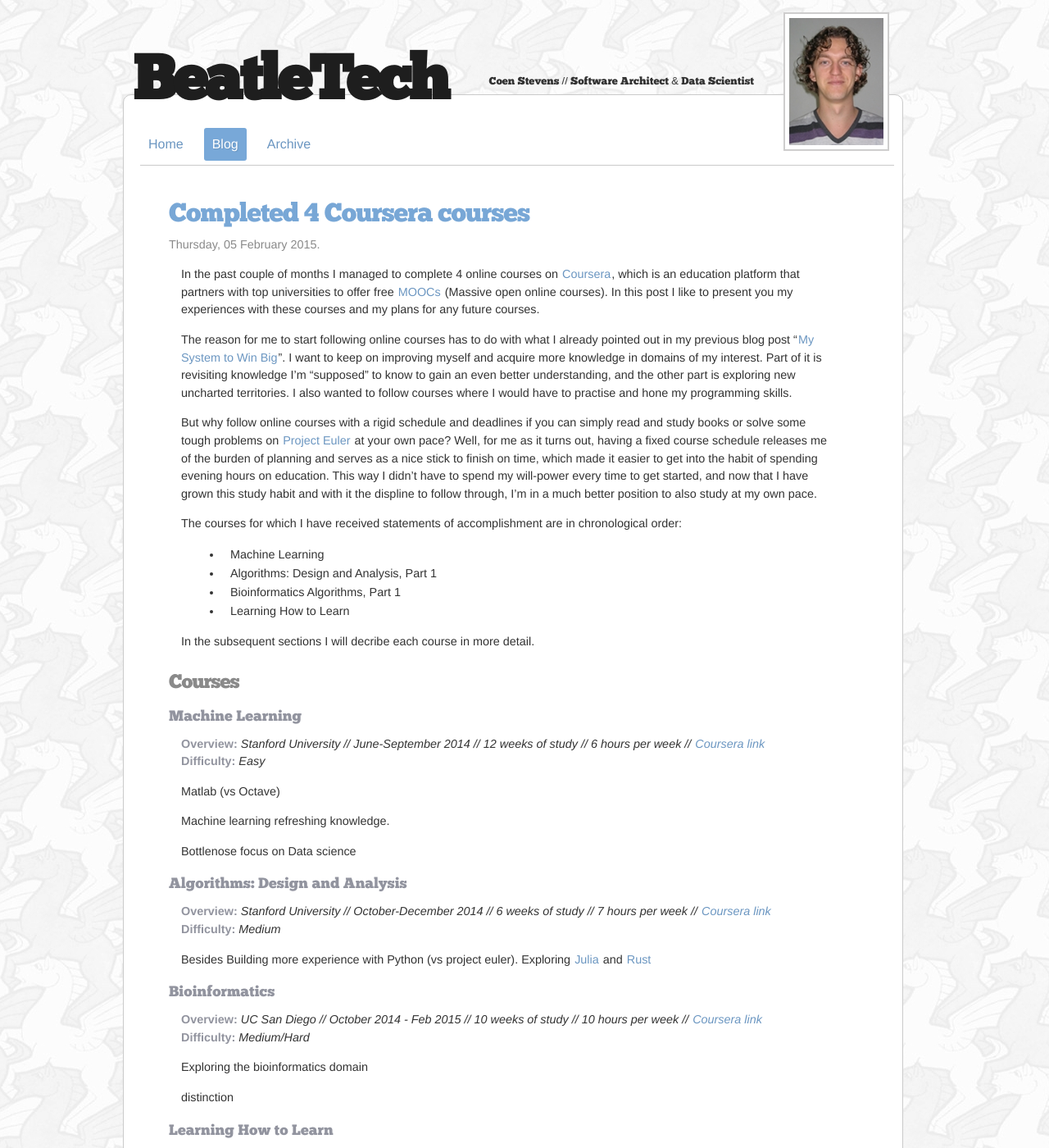
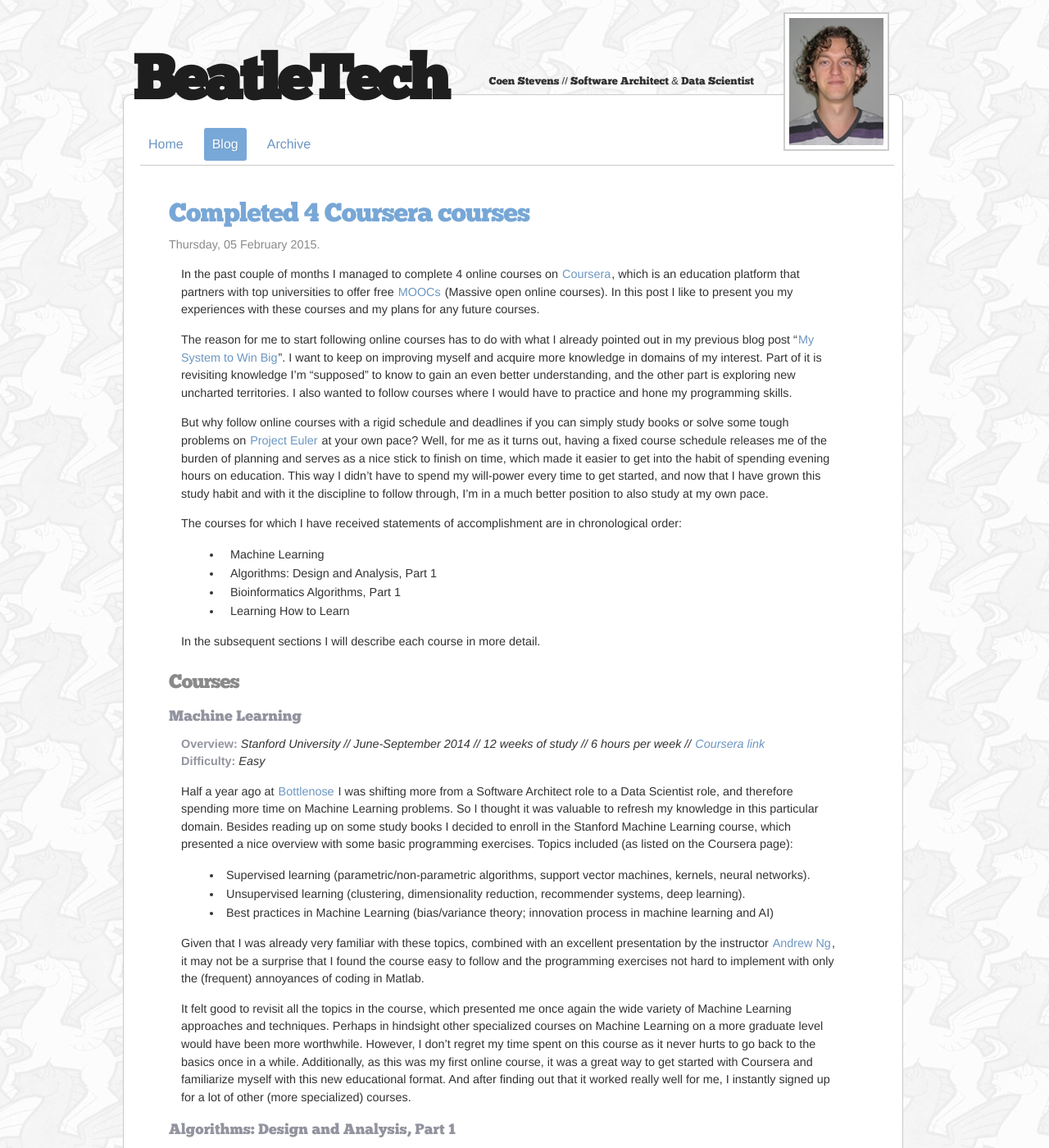
Before and after one commit to beatlevic/beatletech, a Jekyll site: the page built from _posts/2015-02-05-coursera-courses.markdown, in a window 1280 px wide and 1400 px high. Shown: the whole window at 82% size. Built offline with Jekyll 4.4.1, drawn with Linux system fonts in a browser that asks for light colours; nearby versions of some CDN libraries; Markdown is read by kramdown in place of the engine named in the settings; comment, search, counter and statistics services are not loaded; some of the changed text lies outside the part shown.

Commit message:
Machine learning section on coursera blog

```diff
--- a/_posts/2015-02-05-coursera-courses.markdown
+++ b/_posts/2015-02-05-coursera-courses.markdown
@@ -19,14 +19,14 @@ previous blog post "[My System to Win Big](http://beatletech.com/2015/02/03/my-s
 keep on improving myself and acquire more knowledge in domains of my interest. Part of it is
 revisiting knowledge I'm "supposed" to know to gain an even better understanding, and the other part
 is exploring new uncharted territories. I also wanted to follow courses where I would have to
-practise and hone my programming skills.
+practice and hone my programming skills.
 
-But why follow online courses with a rigid schedule and deadlines if you can simply read and study books or solve some tough problems on
+But why follow online courses with a rigid schedule and deadlines if you can simply study books or solve some tough problems on
 [Project Euler](https://projecteuler.net/) at your own pace? Well, for me as it turns out, having a fixed
 course schedule releases me of the burden of planning and serves as a nice stick to finish on time,
 which made it easier to get into the habit of spending evening hours on education. This way I didn't
 have to spend my will-power every time to get started, and now that I have grown this study habit and
-with it the displine to follow through, I'm in a much better position to also study at my own pace.
+with it the discipline to follow through, I'm in a much better position to also study at my own pace.
 
 The courses for which I have received statements of accomplishment are in chronological order:
 
@@ -35,7 +35,7 @@ The courses for which I have received statements of accomplishment are in chrono
 - [Bioinformatics Algorithms, Part 1](https://www.coursera.org/course/bioinformatics)
 - [Learning How to Learn](https://www.coursera.org/course/learning)
 
-In the subsequent sections I will decribe each course in more detail.
+In the subsequent sections I will describe each course in more detail.
 
 ### Courses
 #### Machine Learning
@@ -43,15 +43,31 @@ In the subsequent sections I will decribe each course in more detail.
 **Overview:** *Stanford University // June-September 2014 // 12 weeks of study // 6 hours per week // [Coursera link](https://www.coursera.org/course/ml)*
 **Difficulty:** *Easy*
 
+Half a year ago at [Bottlenose](http://bottlenose.com) I was shifting more from a Software Architect
+role to a Data Scientist role, and therefore spending more time on Machine Learning problems. So I
+thought it was valuable to refresh my knowledge in this particular domain. Besides reading up on
+some study books I decided to enroll in the Stanford Machine Learning course, which presented a nice
+overview with some basic programming exercises. Topics included (as listed on the Coursera page):
 
-Matlab (vs Octave)
+- Supervised learning (parametric/non-parametric algorithms, support vector machines, kernels,
+neural networks).
+- Unsupervised learning (clustering, dimensionality reduction, recommender systems, deep learning).
+- Best practices in Machine Learning (bias/variance theory; innovation process in machine learning and AI)
 
-Machine learning refreshing knowledge.
+Given that I was already very familiar with these topics, combined with an excellent presentation by
+the instructor [Andrew Ng](https://www.coursera.org/instructor/andrewng), it may not be a surprise that I found the
+course easy to follow and the programming exercises not hard to implement with only the (frequent)
+annoyances of coding in Matlab.
 
-Bottlenose focus on Data science
+It felt good to revisit all the topics in the course, which presented me once again the wide variety
+of Machine Learning approaches and techniques. Perhaps in hindsight other specialized courses on
+Machine Learning on a more graduate level would have been more worthwhile. However, I don't regret
+my time spent on this course as it never hurts to go back to the basics once in a while.
+Additionally, as this was my first online course, it was a great way to get started with Coursera
+and familiarize myself with this new educational format. And after finding out that it
+worked really well for me, I instantly signed up for a lot of other (more specialized) courses.
 
-
-#### Algorithms: Design and Analysis
+#### Algorithms: Design and Analysis, Part 1
 
 **Overview:** *Stanford University // October-December 2014 // 6 weeks of study // 7 hours per week
 // [Coursera link](https://www.coursera.org/course/algo)*
@@ -62,7 +78,7 @@ Exploring [Julia](http://julialang.org/) and [Rust](http://www.rust-lang.org/)
 
 
 
-#### Bioinformatics
+#### Bioinformatics Algorithms, Part 1
 
 **Overview:** *UC San Diego // October 2014 - Feb 2015 // 10 weeks of study // 10 hours per week //
 [Coursera link](https://www.coursera.org/course/bioinformatics)*
@@ -93,9 +109,15 @@ two courses I already completed:
 - [Bioinformatics Algorithms, Part 2](https://www.coursera.org/course/bioinformatics2)
 - [Probabilistic Graphical Models](https://www.coursera.org/course/pgm)
 
-Additionaly I'm looking forward to follow more courses specialized in the field of bioinformatics
-(e.g. genetics, biomedicine, evolution, neuroscience) and Data Science (mining datasets, pattern
+Additionally I'm looking forward to follow more courses specialized in the field of bioinformatics
+(e.g. genetics, bio-medicine, evolution, neuroscience) and Data Science (mining datasets, pattern
 discovery, advanced statistics)
 
 Also want to finish Linear and Integer Programming, which I only completed 2/7 weeks and dropped due
 to time constraints of other overlapping courses.
+
+### Tips
+
+Not too many courses at once
+
+Find some friends => Study group => flow dock (ptegelaar, ncrombach)
```
Also changed, not shown: other parts of _posts/2015-02-05-coursera-courses.markdown (+1 -1 lines), 4 other files.
